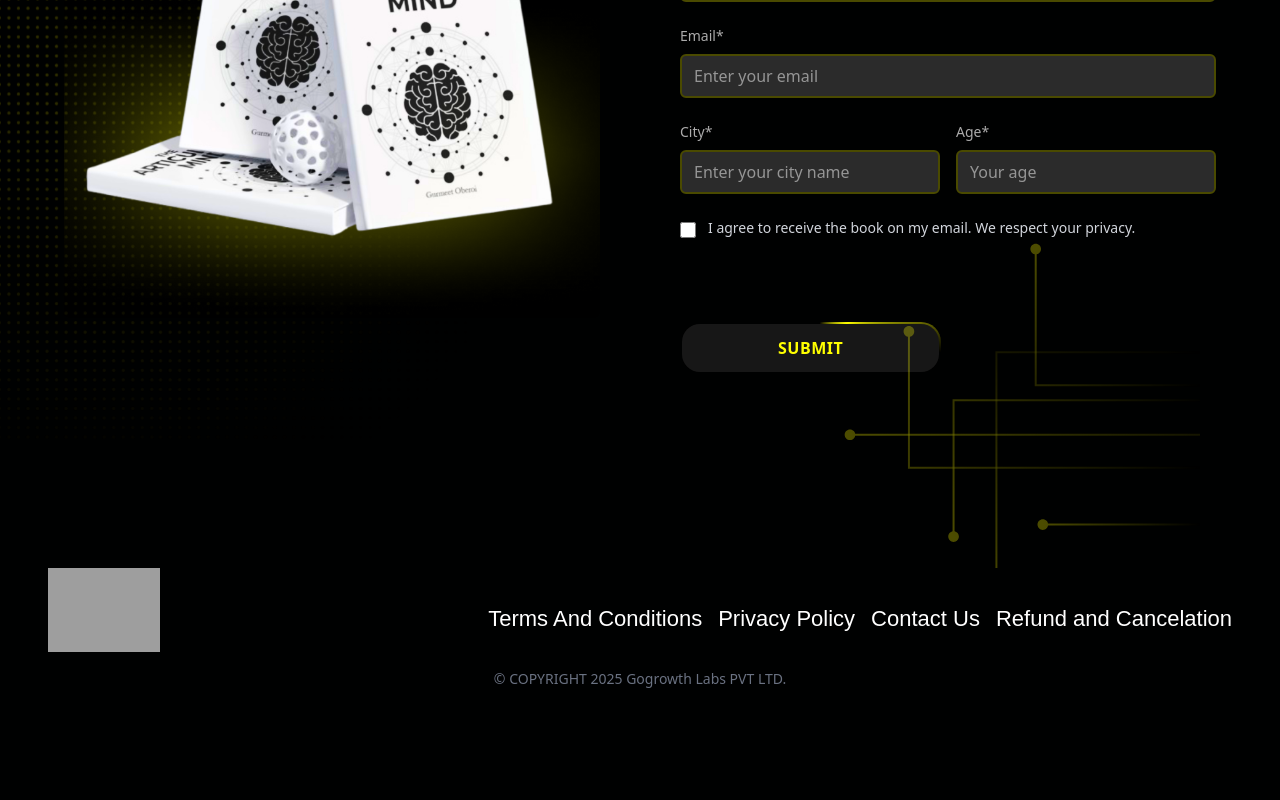
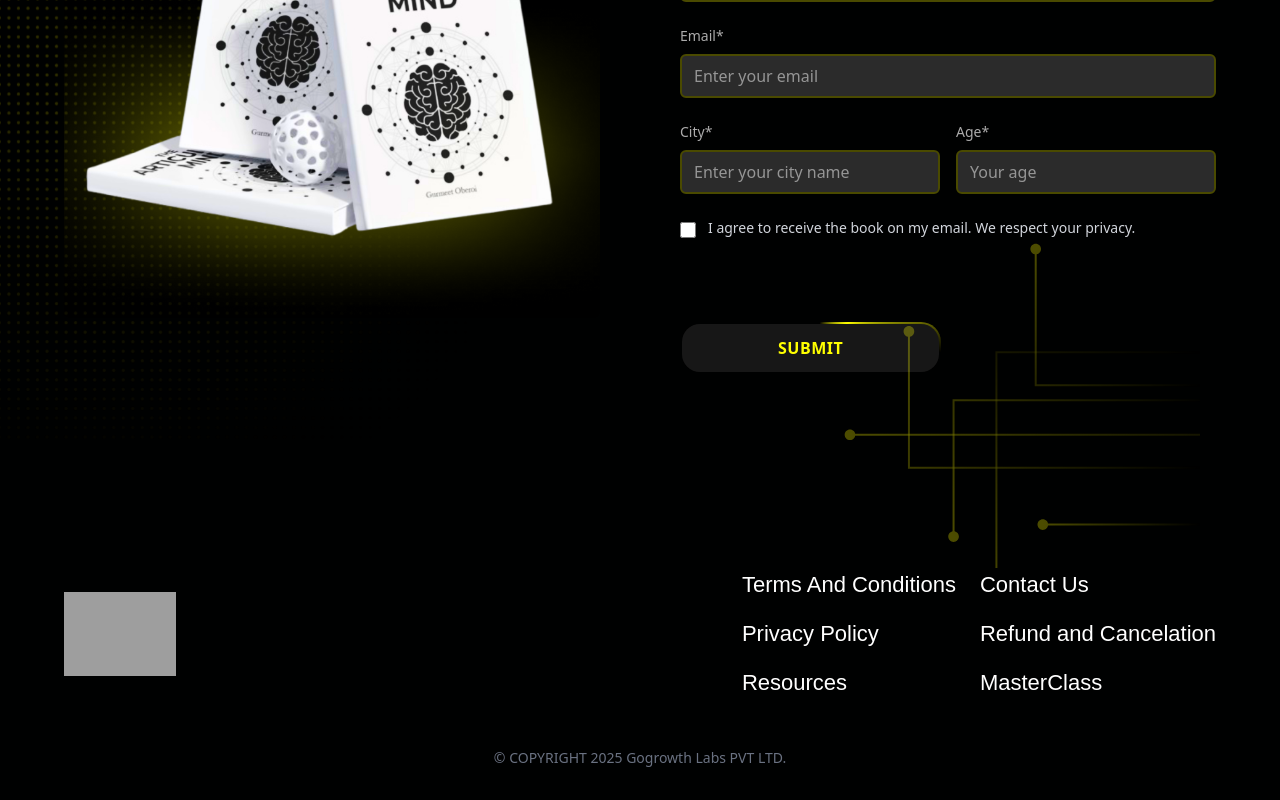
Before and after one commit to yapcapitalist/YC, a React (Vite) app: page /resources in a window 1280 px wide. Shown: the part 1904-2704 px from the top of the page. Before the commit the page ends 2625 px from the top, so only its background shows below. Built offline with nearby package versions, Linux system fonts and the light colour scheme; grey boxes are pictures that could not be loaded; a web font is replaced by a local one.

Commit message:
updated masterclass

```diff
--- a/src/components/Footer.jsx
+++ b/src/components/Footer.jsx
@@ -1,83 +1,37 @@
 import React from 'react';
-import yclogo from '../assets/YAAP_CAPITAL.svg'
+import yclogo from '../assets/YAAP_CAPITAL.svg';
 import { Link } from 'react-router-dom';
 
 const Footer = () => {
   return (
-    <footer className="text-white px-6 md:px-12 pb-8">
+    <footer className="relative z-9 text-white px-6 md:px-12 pb-8">
+      <div className="max-w-6xl mx-auto flex flex-col-reverse sm:flex-row-reverse justify-between items-center gap-6">
+        <div className='flex flex-row w-auto gap-6'>
 
+          <div className="flex flex-col gap-4">
+            <Link to="/termsandconditions"><p>Terms And Conditions</p></Link>
+            <Link to="/privacy"><p>Privacy Policy</p></Link>
+            <Link to="/resources"><p>Resources</p></Link>
 
-      {/* Main Grid */}
-      <div className="max-w-[1600px] mx-auto flex flex-col sm:flex-row justify-center items-center gap-6  z-0 overflow-hidden">
-        {/* Left Contact Info */}
-        <div className="space-y-4 flex flex-col sm:flex-row  items-center w-full  justify-between items-center sm:items-center  z-2">
-          <div className="relative w-28 rounded">
-            <img src={yclogo} alt="" />
           </div>
-          {/* <div className="relative text-center z-8"> */}
-          {/* <h2 className="pb-0 m-0">
-            Contact Us
-          </h2> */}
-          {/* </div> */}
-          <div className='flex gap-4 flex-col sm:flex-row text-center pb-4 sm:pb-0 '>
-          {/* <a href="mailto:info@yapcapitalist.com" className="!text-[18px] mb-2">info@yapcapitalist.com</a> */}
 
-          <Link to="/termsandconditions">
-            <p className=''>Terms And Conditions</p>
-          </Link>
+          {/* Center Menu */}
+          <div className="flex flex-col gap-4">
+            <Link to="/contact"><p>Contact Us</p></Link>
+            <Link to="/refundandcancelation"><p>Refund and Cancelation</p></Link>
+            <Link to="/masterclass"><p>MasterClass</p></Link>
 
-          <Link to="/privacy">
-            <p className=''>Privacy Policy</p>
-          </Link>
-
-          <Link to="/contact">
-            <p className=''>Contact Us</p>
-          </Link>
-
-          <Link to="/refundandcancelation">
-            <p className=''>Refund and Cancelation</p>
-          </Link>
           </div>
         </div>
 
-        {/* Center Title */}
-
-        {/* Right Policy Buttons */}
-        {/* <div className="flex flex-row sm:flex-col flex-wrap justify-center gap-2 sm:gap-0 items-end space-y-3 w-full md:w-auto">
-          {[
-            { label: 'PRIVACY POLICY', href: '#' },
-            { label: 'REFUND POLICY', href: '#' },
-            { label: 'TERMS AND CONDITIONS', href: '#' },
-          ].map((item, i) => (
-            <a
-              key={i}
-              href={item.href}
-              className="text-center text-sm font-bold uppercase border-2 rounded-md py-2 px-4 min-w-[124px] sm:min-w-[240px]"
-              style={{
-                color: '#ffff00',
-                borderColor: '#ffff00',
-                transition: 'all 0.3s',
-              }}
-              onMouseEnter={(e) => {
-                e.currentTarget.style.backgroundColor = '#ffff00';
-                e.currentTarget.style.color = '#000';
-              }}
-              onMouseLeave={(e) => {
-                e.currentTarget.style.backgroundColor = 'transparent';
-                e.currentTarget.style.color = '#ffff00';
-              }}
-            >
-              {item.label}
-            </a>
-          ))}
-        </div> */}
+        {/* Right Logo */}
+        <div className="w-28">
+          <img src={yclogo} alt="YAAP Capital Logo" />
+        </div>
       </div>
 
-      {/* Divider */}
-      {/* <div className="w-full h-px bg-gray-800 my-8" /> */}
-
       {/* Copyright */}
-      <span className="flex justify-center align-center w-full text-center text-gray-500">
+      <span className="flex justify-center mt-6 pt-6 text-gray-500 w-full text-center">
         © COPYRIGHT 2025 Gogrowth Labs PVT LTD.
       </span>
     </footer>
--- a/src/MasterClass.jsx
+++ b/src/components/MasterClass.jsx
@@ -1,10 +1,17 @@
 import React from "react";
+import StickyHeader from "./Head.jsx";
+import ProgramDetails from './Program-Details.jsx';
+import Footer from "./Footer.jsx";
+
 
 export default function Master() {
   const embedUrl = "https://drive.google.com/file/d/1ikvZfoeIYqfQuY8rgHlJnqpRnqohI1Cg/preview";
 
   return (
-    <section className="w-full bg-black flex-col flex justify-center items-center py-10">
+    <>
+                          <StickyHeader />
+
+    <section className="w-full bg-black flex-col flex justify-center items-center py-10 pb-16 sm:pb-[158px] max-w-6xl mx-auto">
       <h2 className="font-bold !text-[#fefe00] mb-12 text-center">
         Masterclass </h2>
       <div className="w-full max-w-5xl aspect-video border-4 border-[#fefe00] rounded-2xl">
@@ -16,5 +23,11 @@ export default function Master() {
         ></iframe>
       </div>
     </section>
+
+              <ProgramDetails />
+
+              <Footer />
+
+    </>
   );
 }
--- a/src/components/Resources.jsx
+++ b/src/components/Resources.jsx
@@ -24,7 +24,7 @@ export default function DriveVideoPlayer() {
           width="100%"
           height="480"
           allow="autoplay"
-          className="rounded-xl shadow-lg"
+          className="rounded-xl shadow-lg border-4 border-[#fefe00] rounded-2xl"
         ></iframe>
       </div>
 
--- a/src/main.jsx
+++ b/src/main.jsx
@@ -30,7 +30,7 @@ import PrivacyPolicy from './components/PrivacyPolicy.jsx';
 import ContactUs from './components/ContactUs.jsx'
 import RefundCancelation from './components/Refund-Cancelation.jsx';
 import DriveVideoPlayer from './components/Resources.jsx';
-import MasterClass from './MasterClass.jsx';
+import MasterClass from './components/MasterClass.jsx';
 
 
 createRoot(document.getElementById('root')).render(
```
